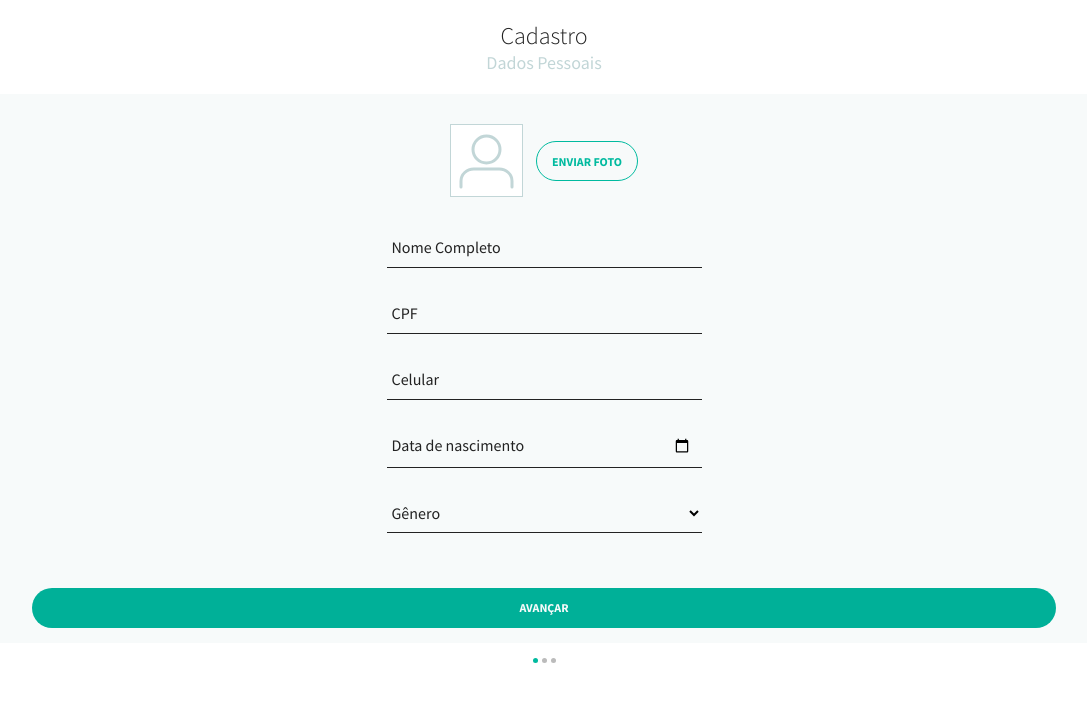
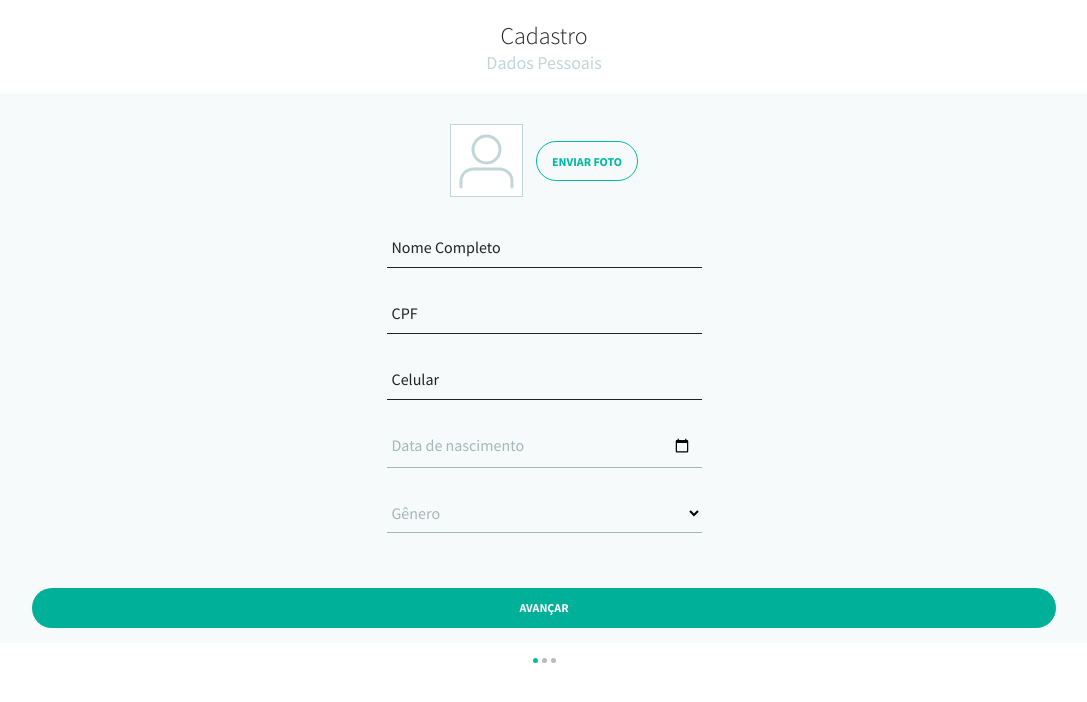
Before and after one commit to eduardougolini/totalpass-challenge, a Vue app: page /#/ in a window 1280 px wide. Shown: the top 702 px of the page, without its empty margins (96-1183 px from the left). Built offline with nearby package versions, Linux system fonts and the light colour scheme.

Commit message:
Modificado estilo dos inputs não requeridos

```diff
--- a/src/components/CustomInput.vue
+++ b/src/components/CustomInput.vue
@@ -42,7 +42,7 @@ export default {
         isRequired: {
             type: Boolean,
             required: false,
-            default: () => false
+            default: () => true
         },
         inputType: {
             type: String,
@@ -75,9 +75,14 @@ export default {
         display: block;
         width: 300px;
         border: none;
-        border-bottom: 1px solid #222222;
+        border-bottom: 1px solid #A5B7B8;
         background-color: #F7FAFA;
         box-sizing: content-box;
+    }
+
+    input:required,
+    select:required {
+        border-bottom: 1px solid #222222;
     }
 
     input:focus,
@@ -85,8 +90,22 @@ export default {
         outline: none;
     }
 
+    input:required ~ label,
+    select:required ~ label {
+        color: #222222;
+        font-size: 16px;
+        font-weight: normal;
+        position: absolute;
+        pointer-events: none;
+        left: 5px;
+        top: 10px;
+        transition: 0.2s ease all;
+        -moz-transition: 0.2s ease all;
+        -webkit-transition: 0.2s ease all;
+    }
+
     label {
-        color: #222222;
+        color: #A5B7B8;
         font-size: 16px;
         font-weight: normal;
         position: absolute;
--- a/src/containers/RegisterDataForm.vue
+++ b/src/containers/RegisterDataForm.vue
@@ -6,8 +6,17 @@
             <CustomInput :name="'Nome Completo'"/>
             <CustomInput :name="'CPF'"/>
             <CustomInput :name="'Celular'"/>
-            <CustomInput :name="'Data de nascimento'" :inputType="'date'" />
-            <CustomInput :name="'Gênero'" :inputType="'select'" :selectOptions="genderValues" />
+            <CustomInput
+                :name="'Data de nascimento'"
+                :inputType="'date'"
+                :isRequired="false"
+            />
+            <CustomInput
+                :name="'Gênero'"
+                :inputType="'select'"
+                :selectOptions="genderValues"
+                :isRequired="false"
+            />
         </form>
 
         <NextButton />
```
